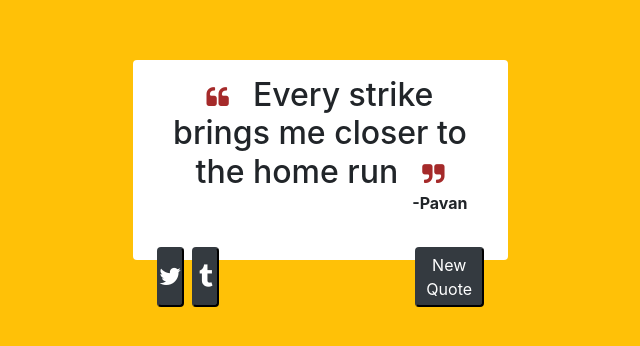
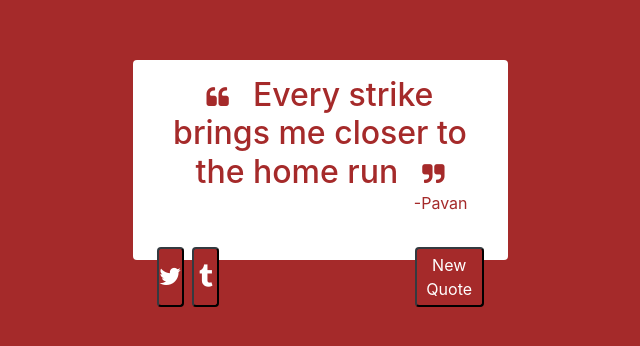
Before and after one commit to pavan-sagar/random-quote-generator, a React (Create React App) app: page / in a window 1280 px wide. Shown: the part 236-582 px from the top of the page, without its empty margins (320-960 px from the left). Built offline with nearby package versions, Linux system fonts and the light colour scheme.

Commit message:
Fetching and showing quotes now from API

```diff
--- a/src/App.js
+++ b/src/App.js
@@ -11,38 +11,66 @@ class App extends Component {
     super(props);
 
     this.state = {
-                  1:{quote:'Every strike brings me closer to the home run',
-                author:'Pavan'},
 
-                  2:{quote:'Enjoy life',
-                  author:'Such'}
+
+                  primaryColor : 'brown',
+                  randomQuote:'Every strike brings me closer to the home run',
+                  randomAuthor:'Pavan'
+
+
     }
+
+      this.setRandomQuoteFromApi = this.setRandomQuoteFromApi.bind(this);
+
+  }
+
+
+
+  setRandomQuoteFromApi = async() =>{
+
+    let raw_response = await fetch('https://gist.githubusercontent.com/camperbot/5a022b72e96c4c9585c32bf6a75f62d9/raw/e3c6895ce42069f0ee7e991229064f167fe8ccdc/quotes.json')
+    let response = await raw_response.json();
+    let quotes_list = response.quotes;
+
+    let lenght_quotes_list = quotes_list.length;
+
+    let randomIndex = Math.floor( Math.random()*(lenght_quotes_list-1)+1 );
+
+    console.log("Index is - ",randomIndex);
+
+    this.setState({
+      randomQuote:quotes_list[randomIndex].quote,
+      randomAuthor:quotes_list[randomIndex].author
+    })
 
 
   }
 
 
+  render(){
 
-  render(){
-    return (<div className="container-fluid vh-100 bg-warning">
+
+
+
+    return (<div className="container-fluid vh-100" style={{backgroundColor:this.state.primaryColor}}>
 
       <div className="bg-black rounded mx-auto text-center p-3 bg-white" style={{height:'25%',width:'30%',position:'relative',top:'37%'}}>
 
         <p className="col-md-12">
-          <i className="fa fa-quote-left" style={{fontSize:'1.5rem',color:'brown'}} />
-          <span className='h2 p-4'>{this.state[1].quote}</span>
-          <i className="fa fa-quote-right" style={{fontSize:'1.5rem',color:'brown'}} />
+          <i className="fa fa-quote-left" style={{fontSize:'1.5rem',color:this.state.primaryColor}} />
+          <span className='h2 p-4' style={{color:this.state.primaryColor}}>{this.state.randomQuote}</span>
+          <i className="fa fa-quote-right" style={{fontSize:'1.5rem',color:this.state.primaryColor}} />
 
         </p>
 
-        <p className='float-right pr-4 font-weight-bold' style={{position:'relative',bottom:'1rem'}}>-{this.state[1].author}</p>
+        <p className='float-right pr-4 font-weight-normal' style={{position:'relative',bottom:'1rem',color:this.state.primaryColor}}>-{this.state.randomAuthor}</p>
 
         <br />
 
         <div className='btn-group w-100'>
-          <button className="btn-dark rounded ml-2 p-0" style={{width:'8%'}}><i className="fa fa-twitter" style={{fontSize:'1.5rem',color:'white'}}></i></button>
-          <button className="btn-dark rounded ml-2 p-0" style={{width:'8%'}}><i className="fa fa-tumblr" style={{fontSize:'1.5rem',color:'white'}}></i></button>
-          <button className="btn-dark float-right ml-auto px-2 py-1 mr-2 rounded" style={{width:'20%'}}><span className="align-center">New Quote</span></button>
+          <button className="btn-dark rounded ml-2 p-0" style={{width:'8%',backgroundColor:this.state.primaryColor}}><i className="fa fa-twitter" style={{fontSize:'1.5rem',color:'white'}}></i></button>
+          <button className="btn-dark rounded ml-2 p-0" style={{width:'8%',backgroundColor:this.state.primaryColor}}><i className="fa fa-tumblr" style={{fontSize:'1.5rem',color:'white'}}></i></button>
+          <button className="btn-dark float-right ml-auto px-2 py-1 mr-2 rounded" style={{width:'20%',backgroundColor:this.state.primaryColor}} onClick={this.setRandomQuoteFromApi}><span className="align-center">New Quote</span></button>
         </div>
       </div>
 
```
